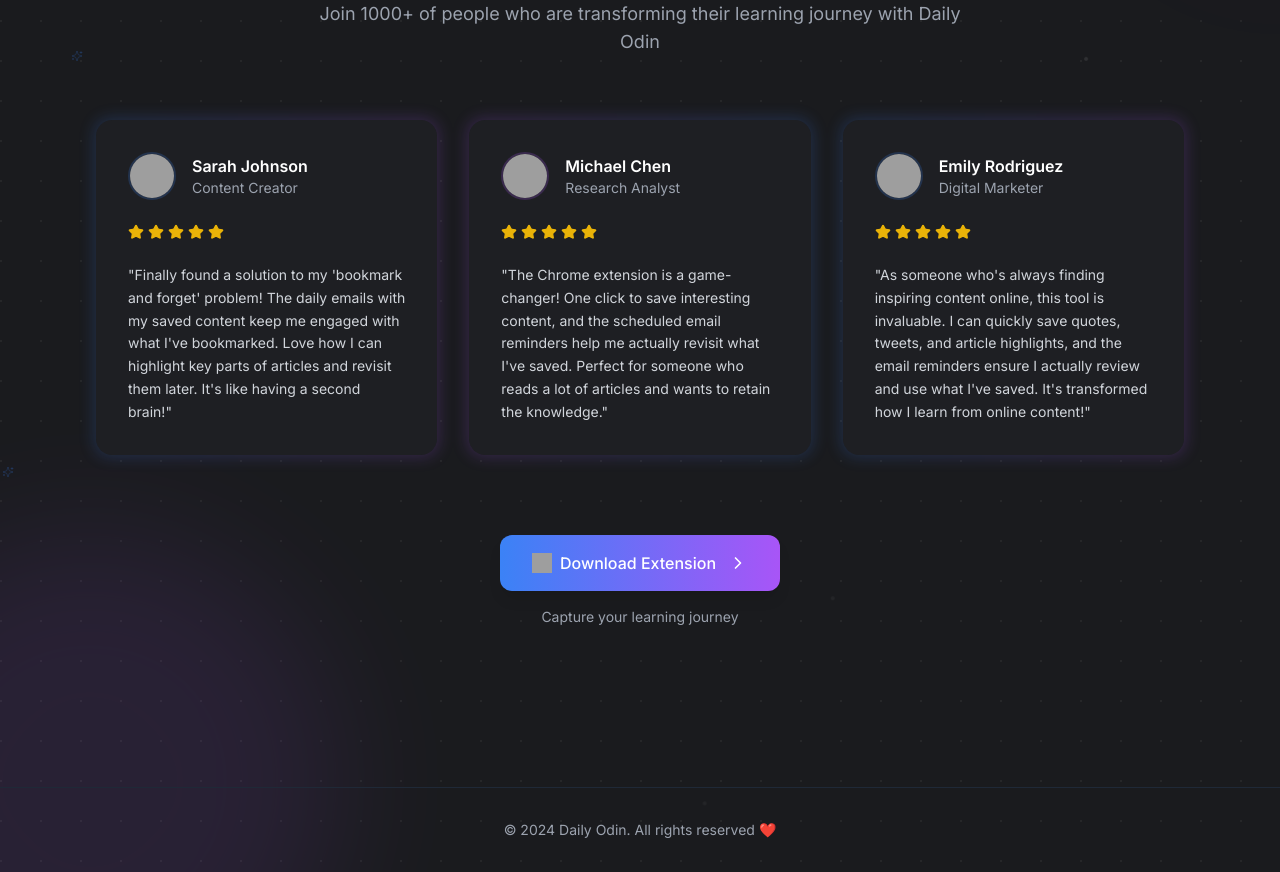
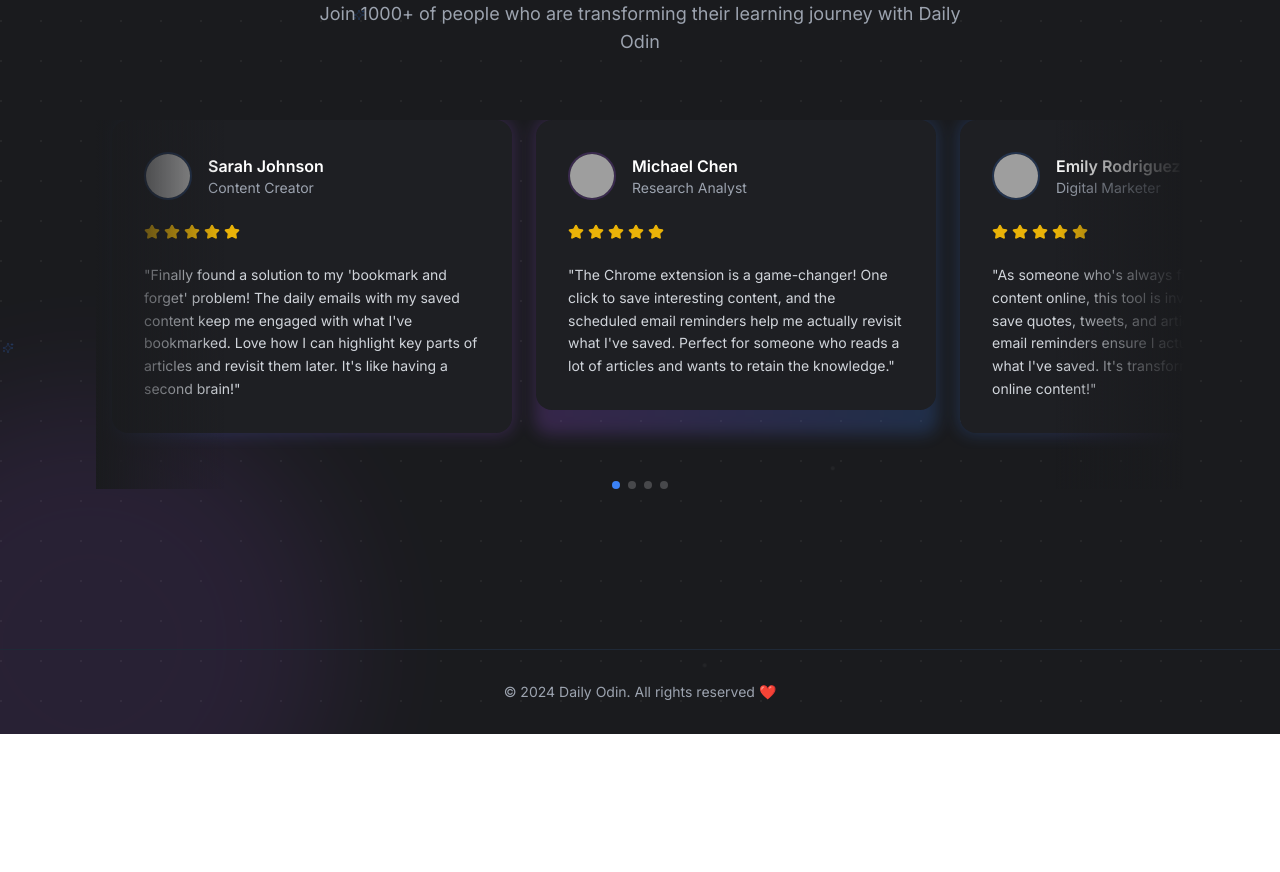
Before and after one commit to timbabnik/ailearning, a Next.js app: page / in a window 1280 px wide. Shown: the part 2860-3732 px from the top of the page. After the commit the page ends 3594 px from the top, so only its background shows below. Built offline with nearby package versions, Linux system fonts and the light colour scheme; grey boxes are pictures that could not be loaded.

Commit message:
testimonials

```diff
--- a/app/globals.css
+++ b/app/globals.css
@@ -19,3 +19,14 @@
   background: var(--background);
   font-family: system-ui, -apple-system, BlinkMacSystemFont, 'Segoe UI', Roboto, sans-serif;
 }
+
+/* Hide scrollbar for Chrome, Safari and Opera */
+.scrollbar-hide::-webkit-scrollbar {
+  display: none;
+}
+
+/* Hide scrollbar for IE, Edge and Firefox */
+.scrollbar-hide {
+  -ms-overflow-style: none;  /* IE and Edge */
+  scrollbar-width: none;  /* Firefox */
+}
--- a/app/page.js
+++ b/app/page.js
@@ -699,12 +699,18 @@
                   </p>
                 </div>
 
-                {/* Testimonials Grid */}
-                <div className="grid grid-cols-1 md:grid-cols-2 lg:grid-cols-3 gap-8">
+                {/* Scrollable Testimonials Container */}
+                <div className="relative">
+                  {/* Gradient Masks */}
+                  <div className="absolute left-0 top-0 bottom-0 w-32 bg-gradient-to-r from-[#1a1b1e] to-transparent z-10"></div>
+                  <div className="absolute right-0 top-0 bottom-0 w-32 bg-gradient-to-l from-[#1a1b1e] to-transparent z-10"></div>
+
+                  {/* Scroll Container */}
+                  <div className="overflow-x-auto scrollbar-hide">
+                    <div className="flex gap-6 pb-4 min-w-max px-4">
                       {/* Testimonial 1 */}
-                  <div className="group relative">
+                      <div className="group relative w-[400px] flex-shrink-0">
                         <div className="absolute -inset-0.5 bg-gradient-to-r from-blue-500 to-purple-500 rounded-2xl opacity-20 group-hover:opacity-30 blur transition duration-300"></div>
-
                         <div className="relative bg-[#1e1f23] p-8 rounded-2xl hover:bg-[#23242a] transition-all duration-300">
                           <div className="flex items-center gap-4 mb-6">
                             <img
@@ -733,9 +739,8 @@
                       </div>
 
                       {/* Testimonial 2 */}
-                  <div className="group relative">
+                      <div className="group relative w-[400px] flex-shrink-0">
                         <div className="absolute -inset-0.5 bg-gradient-to-r from-purple-500 to-blue-500 rounded-2xl opacity-20 group-hover:opacity-30 blur transition duration-300"></div>
-
                         <div className="relative bg-[#1e1f23] p-8 rounded-2xl hover:bg-[#23242a] transition-all duration-300">
                           <div className="flex items-center gap-4 mb-6">
                             <img
@@ -764,9 +769,8 @@
                       </div>
 
                       {/* Testimonial 3 */}
-                  <div className="group relative">
+                      <div className="group relative w-[400px] flex-shrink-0">
                         <div className="absolute -inset-0.5 bg-gradient-to-r from-blue-500 to-purple-500 rounded-2xl opacity-20 group-hover:opacity-30 blur transition duration-300"></div>
-
                         <div className="relative bg-[#1e1f23] p-8 rounded-2xl hover:bg-[#23242a] transition-all duration-300">
                           <div className="flex items-center gap-4 mb-6">
                             <img
@@ -793,26 +797,46 @@
                           </p>
                         </div>
                       </div>
+
+                      {/* Additional Testimonials */}
+                      <div className="group relative w-[400px] flex-shrink-0">
+                        <div className="absolute -inset-0.5 bg-gradient-to-r from-purple-500 to-blue-500 rounded-2xl opacity-20 group-hover:opacity-30 blur transition duration-300"></div>
+                        <div className="relative bg-[#1e1f23] p-8 rounded-2xl hover:bg-[#23242a] transition-all duration-300">
+                          <div className="flex items-center gap-4 mb-6">
+                            <img
+                              src="https://i.pravatar.cc/150?img=68"
+                              alt="David Kim"
+                              className="w-12 h-12 rounded-full border-2 border-purple-500/20"
+                            />
+                            <div>
+                              <h3 className="text-white font-semibold">David Kim</h3>
+                              <p className="text-gray-400 text-sm">Software Engineer</p>
+                            </div>
+                          </div>
+                          <div className="mb-6">
+                            <div className="flex gap-1 text-yellow-500">
+                              {[...Array(5)].map((_, i) => (
+                                <Star key={i} className="w-4 h-4 fill-current" />
+                              ))}
+                            </div>
+                          </div>
+                          <p className="text-gray-300 text-sm leading-relaxed">
+                            "The spaced repetition feature is brilliant! I use it to review programming concepts
+                            and best practices. The ability to customize email schedules helps me maintain a
+                            steady learning pace without feeling overwhelmed."
+                          </p>
+                        </div>
+                      </div>
+                    </div>
                   </div>
 
-                {/* Stats Section */}
-
-
-                {/* Final CTA */}
-                <div className="text-center mt-20">
-                <button
-      onClick={() => setShowModal(true)}
-      className="relative z-20 inline-flex items-center gap-3 px-8 py-4 bg-gradient-to-r from-blue-500 via-purple-500 to-blue-500 bg-size-200 bg-pos-0 hover:bg-pos-100 text-white rounded-xl font-medium transition-all duration-500 shadow-lg hover:shadow-blue-500/20 group"
-    >
-      <span className="flex items-center gap-2">
-        <img src="https://upload.wikimedia.org/wikipedia/commons/thumb/e/e1/Google_Chrome_icon_%28February_2022%29.svg/800px-Google_Chrome_icon_%28February_2022%29.svg.png" className="w-5 h-5" />
-        Download Extension
-      </span>
-      <ChevronRight className="w-5 h-5 group-hover:translate-x-1 transition-transform" />
-    </button>
-                  <p className="text-gray-400 text-sm mt-4">
-                    Capture your learning journey
-                  </p>
+                  {/* Scroll Indicators */}
+                  <div className="flex justify-center gap-2 mt-8">
+                    <div className="w-2 h-2 rounded-full bg-blue-500"></div>
+                    <div className="w-2 h-2 rounded-full bg-white/20"></div>
+                    <div className="w-2 h-2 rounded-full bg-white/20"></div>
+                    <div className="w-2 h-2 rounded-full bg-white/20"></div>
+                  </div>
                 </div>
               </div>
 
```
Lines whose indentation alone changed are shown as unchanged.
